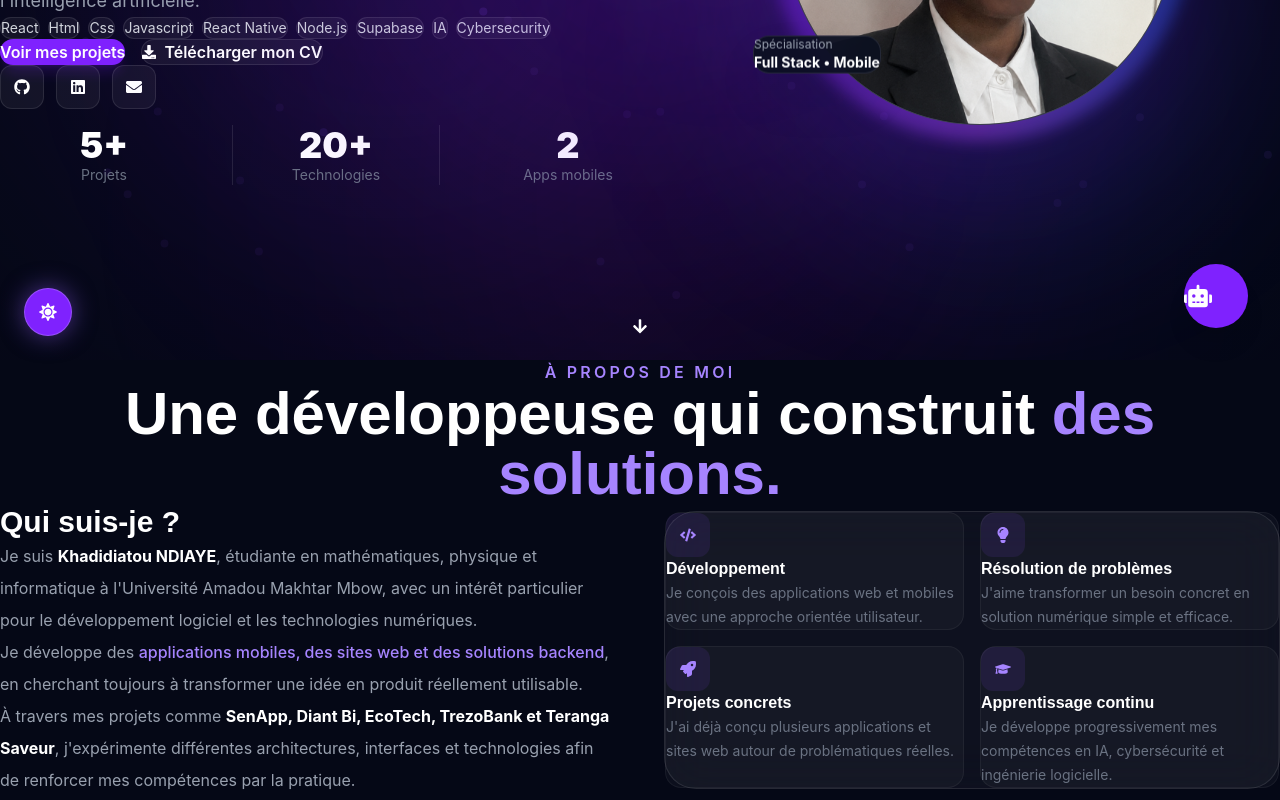
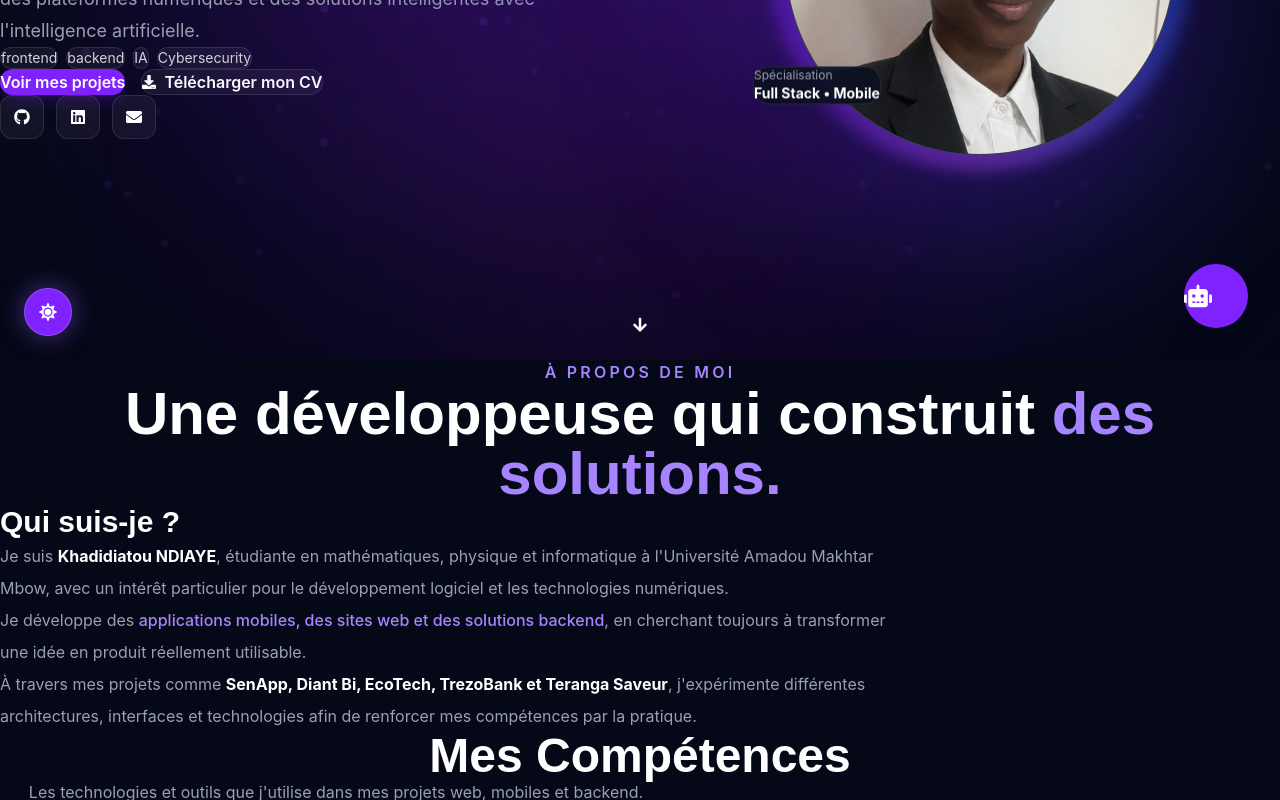
Before and after one commit to khadijandiayeeeh-cpu/portfolio, a React app: page / in a window 1280 px wide. Shown: the part 440-1240 px from the top of the page. Built offline with nearby package versions, Linux system fonts and the light colour scheme; the HTML template or start-up script is replaced by a standard one.

Commit message:
Mise à jour du portfolio

```diff
--- a/src/components/Stats.tsx
+++ b/src/components/Stats.tsx
@@ -1,7 +1,7 @@
 export default function Stats() {
   const stats = [
     { number: "5+", title: "Projets" },
-    { number: "20+", title: "Technologies" },
+    { number: "18+", title: "Technologies" },
     { number: "3+", title: "Années de pratique" },
     { number: "100%", title: "Motivation" },
   ];
--- a/src/components/layout/Footer.tsx
+++ b/src/components/layout/Footer.tsx
@@ -38,19 +38,19 @@ Développeuse Full Stack • IA • Cybersécurité
 
 <div className="flex gap-6">
 
-<a href="#">
+<a href="https://github.com/khadijandiayeeeh-cpu">
 
 <FaGithub size={28}/>
 
 </a>
 
-<a href="#">
+<a href="https://www.linkedin.com/in/khadidiatou-ndiaye-329a70374/">
 
 <FaLinkedin size={28}/>
 
 </a>
 
-<a href="#">
+<a href="">
 
 <FaEnvelope size={28}/>
 
--- a/src/components/sections/About.tsx
+++ b/src/components/sections/About.tsx
@@ -1,33 +1,4 @@
 import { motion } from "framer-motion";
-import {
-  FaCode,
-  FaLightbulb,
-  FaRocket,
-  FaGraduationCap,
-} from "react-icons/fa";
-
-const highlights = [
-  {
-    icon: FaCode,
-    title: "Développement",
-    text: "Je conçois des applications web et mobiles avec une approche orientée utilisateur.",
-  },
-  {
-    icon: FaLightbulb,
-    title: "Résolution de problèmes",
-    text: "J'aime transformer un besoin concret en solution numérique simple et efficace.",
-  },
-  {
-    icon: FaRocket,
-    title: "Projets concrets",
-    text: "J'ai déjà conçu plusieurs applications et sites web autour de problématiques réelles.",
-  },
-  {
-    icon: FaGraduationCap,
-    title: "Apprentissage continu",
-    text: "Je développe progressivement mes compétences en IA, cybersécurité et ingénierie logicielle.",
-  },
-];
 
 export default function About() {
   return (
@@ -38,7 +9,6 @@ export default function About() {
       <div className="max-w-7xl mx-auto">
 
         {/* HEADER */}
-
         <motion.div
           initial={{ opacity: 0, y: 40 }}
           whileInView={{ opacity: 1, y: 0 }}
@@ -51,25 +21,23 @@ export default function About() {
           </p>
 
           <h2 className="mt-4 text-4xl md:text-5xl lg:text-6xl font-black text-white">
-            Une développeuse qui construit
-            <span className="text-violet-400"> des solutions.</span>
+            Une développeuse qui construit{" "}
+            <span className="text-violet-400">
+              des solutions.
+            </span>
           </h2>
         </motion.div>
 
-
         {/* CONTENU */}
-
-        <div className="grid lg:grid-cols-2 gap-12 items-center">
+        <div className="max-w-4xl mx-auto">
 
           {/* TEXTE */}
-
           <motion.div
-            initial={{ opacity: 0, x: -40 }}
-            whileInView={{ opacity: 1, x: 0 }}
+            initial={{ opacity: 0, y: 40 }}
+            whileInView={{ opacity: 1, y: 0 }}
             viewport={{ once: true }}
             transition={{ duration: 0.7 }}
           >
-
             <h3 className="text-2xl md:text-3xl font-bold text-white">
               Qui suis-je ?
             </h3>
@@ -77,8 +45,11 @@ export default function About() {
             <div className="space-y-5 mt-6 text-gray-400 leading-8">
 
               <p>
-                Je suis <strong className="text-white">Khadidiatou NDIAYE</strong>,
-                étudiante en mathématiques, physique et informatique à
+                Je suis{" "}
+                <strong className="text-white">
+                  Khadidiatou NDIAYE
+                </strong>
+                , étudiante en mathématiques, physique et informatique à
                 l'Université Amadou Makhtar Mbow, avec un intérêt particulier
                 pour le développement logiciel et les technologies numériques.
               </p>
@@ -102,88 +73,9 @@ export default function About() {
               </p>
 
             </div>
-
-          </motion.div>
-
-
-          {/* CARTE */}
-
-          <motion.div
-            initial={{ opacity: 0, x: 40 }}
-            whileInView={{ opacity: 1, x: 0 }}
-            viewport={{ once: true }}
-            transition={{ duration: 0.7 }}
-            className="
-              rounded-[32px]
-              border
-              border-white/10
-              bg-white/[0.04]
-              backdrop-blur-xl
-              p-6
-              md:p-8
-            "
-          >
-
-            <div className="grid sm:grid-cols-2 gap-4">
-
-              {highlights.map((item, index) => {
-
-                const Icon = item.icon;
-
-                return (
-                  <motion.div
-                    key={item.title}
-                    initial={{ opacity: 0, y: 20 }}
-                    whileInView={{ opacity: 1, y: 0 }}
-                    viewport={{ once: true }}
-                    transition={{
-                      delay: index * 0.1,
-                      duration: 0.5,
-                    }}
-                    className="
-                      p-5
-                      rounded-2xl
-                      bg-white/[0.03]
-                      border
-                      border-white/5
-                      hover:border-violet-500/30
-                      hover:bg-violet-500/5
-                      transition
-                    "
-                  >
-
-                    <div
-                      className="
-                        w-11
-                        h-11
-                        rounded-xl
-                        bg-violet-500/10
-                        flex
-                        items-center
-                        justify-center
-                      "
-                    >
-                      <Icon className="text-violet-400" />
-                    </div>
-
-                    <h4 className="text-white font-bold mt-4">
-                      {item.title}
-                    </h4>
-
-                    <p className="text-sm text-gray-500 leading-6 mt-2">
-                      {item.text}
-                    </p>
-
-                  </motion.div>
-                );
-              })}
-
-            </div>
-
           </motion.div>
 
         </div>
-
       </div>
     </section>
   );
--- a/src/components/sections/Contact.tsx
+++ b/src/components/sections/Contact.tsx
@@ -4,7 +4,6 @@ import {
   FaMapMarkerAlt,
   FaGithub,
   FaLinkedin,
-  FaPaperPlane,
 } from "react-icons/fa";
 
 export default function Contact() {
@@ -190,7 +189,7 @@ export default function Contact() {
             <div className="flex gap-3 mt-8">
 
               <a
-                href="#"
+                href="https://github.com/khadijandiayeeeh-cpu"
                 className="
                   w-11
                   h-11
@@ -209,7 +208,7 @@ export default function Contact() {
               </a>
 
               <a
-                href="#"
+                href="https://www.linkedin.com/in/khadidiatou-ndiaye-329a70374/"
                 className="
                   w-11
                   h-11
@@ -231,141 +230,6 @@ export default function Contact() {
 
           </motion.div>
 
-
-          {/* FORMULAIRE */}
-
-          <motion.form
-            initial={{ opacity: 0, x: 30 }}
-            whileInView={{ opacity: 1, x: 0 }}
-            viewport={{ once: true }}
-            className="
-              rounded-[30px]
-              border
-              border-white/10
-              bg-white/[0.04]
-              backdrop-blur-xl
-              p-8
-              md:p-10
-            "
-          >
-
-            <h3 className="text-2xl font-bold text-white">
-              Envoyer un message
-            </h3>
-
-
-            <div className="grid sm:grid-cols-2 gap-4 mt-7">
-
-              <input
-                type="text"
-                placeholder="Votre nom"
-                className="
-                  w-full
-                  px-4
-                  py-4
-                  rounded-xl
-                  bg-black/20
-                  border
-                  border-white/10
-                  text-white
-                  placeholder:text-gray-600
-                  outline-none
-                  focus:border-violet-500/50
-                  transition
-                "
-              />
-
-              <input
-                type="email"
-                placeholder="Votre email"
-                className="
-                  w-full
-                  px-4
-                  py-4
-                  rounded-xl
-                  bg-black/20
-                  border
-                  border-white/10
-                  text-white
-                  placeholder:text-gray-600
-                  outline-none
-                  focus:border-violet-500/50
-                  transition
-                "
-              />
-
-            </div>
-
-
-            <input
-              type="text"
-              placeholder="Sujet"
-              className="
-                w-full
-                mt-4
-                px-4
-                py-4
-                rounded-xl
-                bg-black/20
-                border
-                border-white/10
-                text-white
-                placeholder:text-gray-600
-                outline-none
-                focus:border-violet-500/50
-                transition
-              "
-            />
-
-
-            <textarea
-              rows={6}
-              placeholder="Votre message..."
-              className="
-                w-full
-                mt-4
-                px-4
-                py-4
-                rounded-xl
-                bg-black/20
-                border
-                border-white/10
-                text-white
-                placeholder:text-gray-600
-                outline-none
-                focus:border-violet-500/50
-                transition
-                resize-none
-              "
-            />
-
-
-            <button
-              type="submit"
-              className="
-                w-full
-                mt-5
-                py-4
-                rounded-xl
-                bg-violet-600
-                hover:bg-violet-500
-                transition
-                font-semibold
-                flex
-                items-center
-                justify-center
-                gap-3
-              "
-            >
-
-              Envoyer le message
-
-              <FaPaperPlane size={14} />
-
-            </button>
-
-          </motion.form>
-
         </div>
 
       </div>
--- a/src/components/sections/Hero.tsx
+++ b/src/components/sections/Hero.tsx
@@ -181,13 +181,8 @@ export default function Hero() {
             >
 
               {[
-                "React",
-                "Html",
-                "Css",
-                "Javascript",
-                "React Native",
-                "Node.js",
-                "Supabase",
+                "frontend",
+                "backend",
                 "IA",
                 "Cybersecurity",
               ].map((tech) => (
@@ -294,7 +289,7 @@ export default function Hero() {
             >
 
               <a
-                href="#"
+                href="https://github.com/khadijandiayeeeh-cpu"
                 aria-label="GitHub"
                 className="
                   w-11
@@ -316,7 +311,7 @@ export default function Hero() {
 
 
               <a
-                href="#"
+                href="https://www.linkedin.com/in/khadidiatou-ndiaye-329a70374/"
                 aria-label="LinkedIn"
                 className="
                   w-11
@@ -338,7 +333,7 @@ export default function Hero() {
 
 
               <a
-                href="#contact"
+                href="khadijandiayeeeh@gmail.com"
                 aria-label="Email"
                 className="
                   w-11
@@ -476,8 +471,7 @@ export default function Hero() {
                   shadow-2xl
                 "
               >
-
-                <p className="text-[10px] sm:text-xs text-gray-400">
+              <p className="text-[10px] sm:text-xs text-gray-400">
                   Spécialisation
                 </p>
 
@@ -557,43 +551,6 @@ export default function Hero() {
           "
         >
 
-          <div className="py-4">
-
-            <p className="text-2xl sm:text-4xl font-black text-white">
-              5+
-            </p>
-
-            <p className="text-xs sm:text-sm text-gray-500 mt-1">
-              Projets
-            </p>
-
-          </div>
-
-
-          <div className="py-4 border-x border-white/10">
-
-            <p className="text-2xl sm:text-4xl font-black text-white">
-              20+
-            </p>
-
-            <p className="text-xs sm:text-sm text-gray-500 mt-1">
-              Technologies
-            </p>
-
-          </div>
-
-
-          <div className="py-4">
-
-            <p className="text-2xl sm:text-4xl font-black text-white">
-              2
-            </p>
-
-            <p className="text-xs sm:text-sm text-gray-500 mt-1">
-              Apps mobiles
-            </p>
-
-          </div>
 
         </motion.div>
 
--- a/src/pages/Home.tsx
+++ b/src/pages/Home.tsx
@@ -18,7 +18,6 @@ import ChatAssistant from "../components/ChatAssistant";
 import DownloadCV from "../components/DownloadCV";
 import Achievements from "../components/Achievements";
 import Certificates from "../components/Certificates";
-import CTA from "../components/CTA";
 import GlowBackground from "../components/GlowBackground";
 
 
@@ -55,7 +54,6 @@ export default function Home() {
 
       <DownloadCV />
 
-      <CTA />
 
       <Contact />
 
--- a/src/pages/ProjectDetails.tsx
+++ b/src/pages/ProjectDetails.tsx
@@ -42,7 +42,7 @@ const projects = {
 
   "diant-bi": {
     title: "Diant Bi",
-    category: "Plateforme numérique",
+    category: "Application mobile",
     description:
       "Une plateforme dédiée à l'immobilier, aux véhicules et aux services au Sénégal.",
     longDescription:
@@ -74,7 +74,7 @@ const projects = {
 
   ecotech: {
     title: "EcoTech",
-    category: "Application / plateforme",
+    category: "Site web",
     description:
       "Une solution numérique autour de l'innovation et des enjeux environnementaux.",
     longDescription:
```
